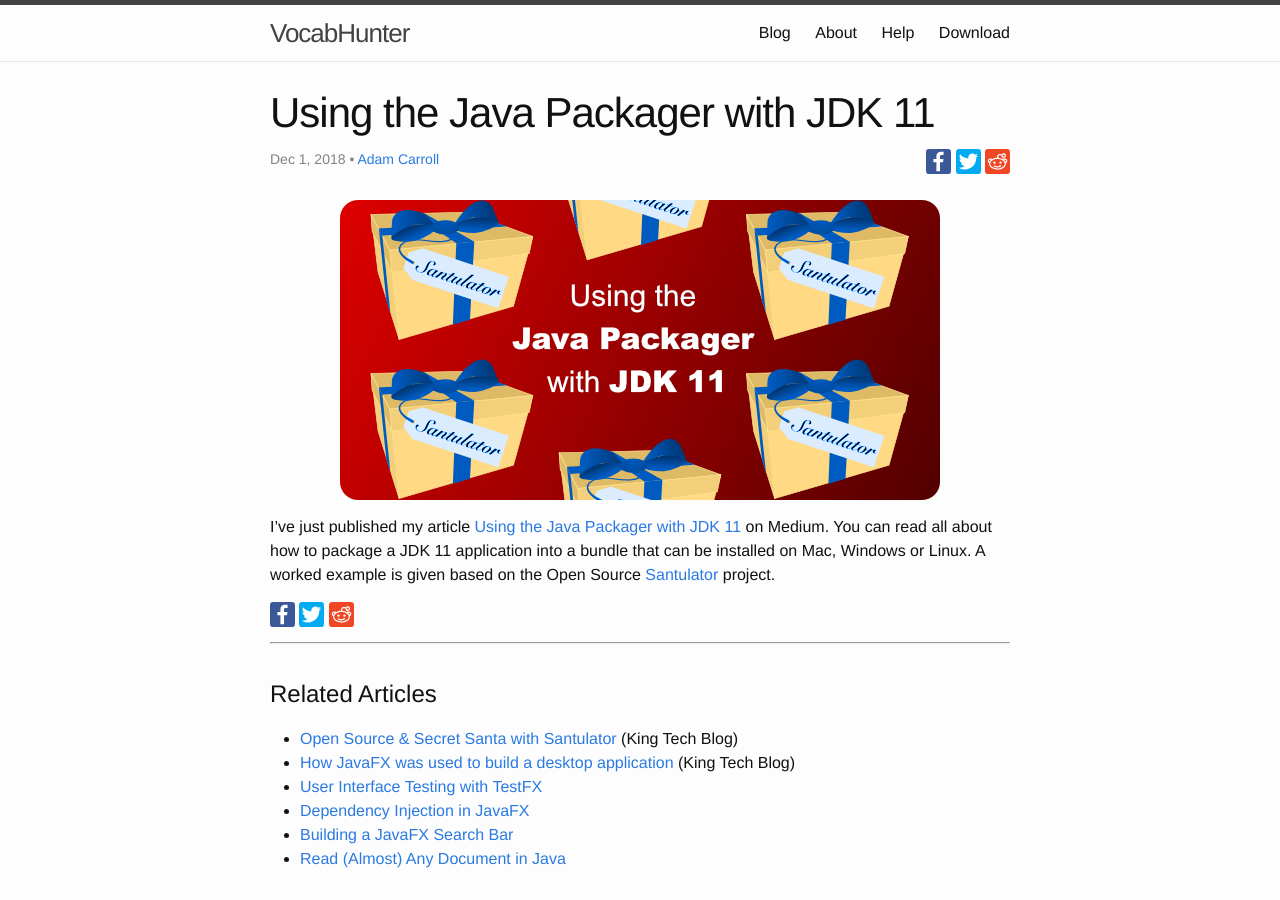
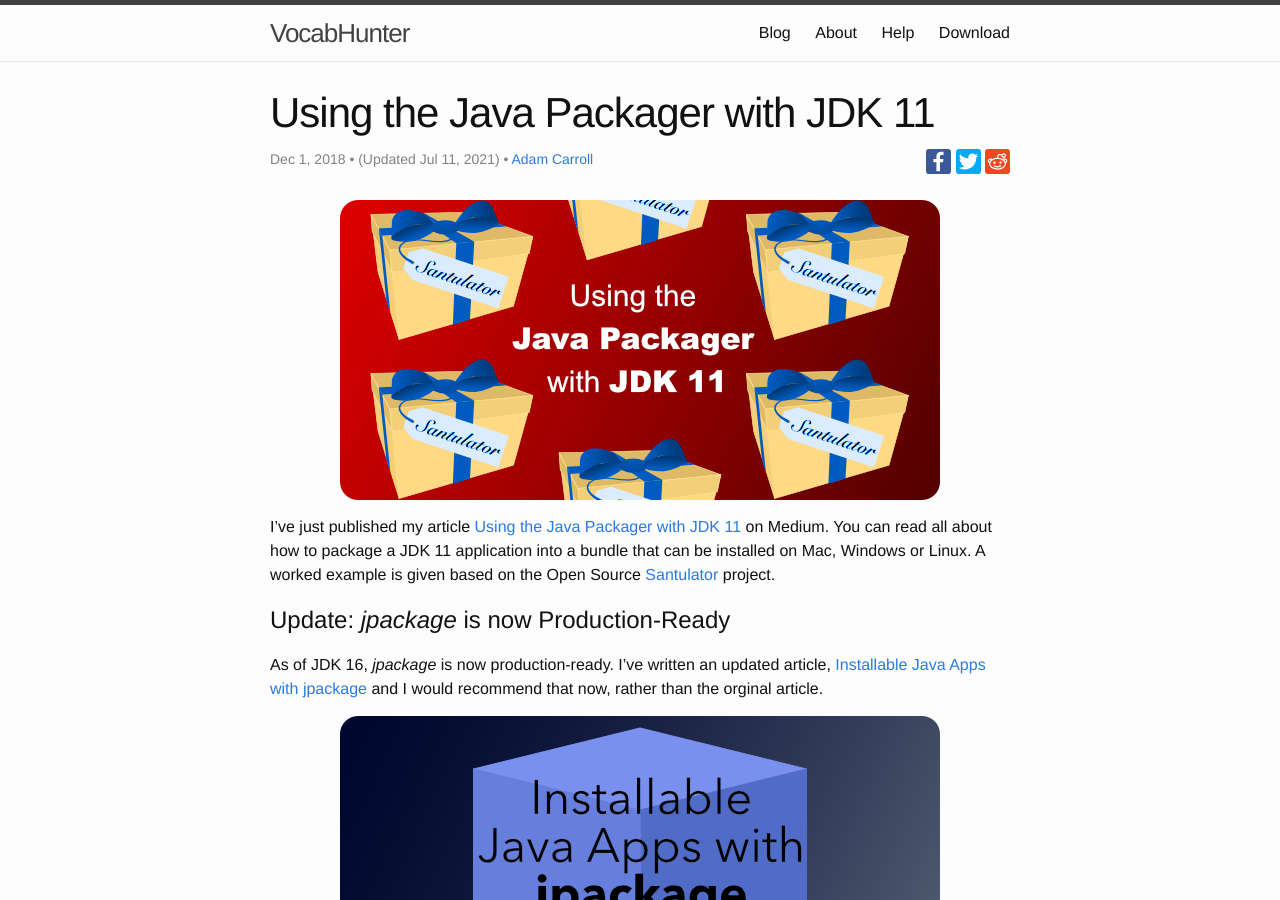
Before and after one commit to VocabHunter/vocabhunter.github.io, a Jekyll site: the page built from _posts/2018-12-01-java-packager-with-jdk-11.md, in a window 1280 px wide and 900 px high. Built offline with Jekyll 4.4.1, drawn with Linux system fonts in a browser that asks for light colours.

Commit message:
Updated the Java Packager announcement post

```diff
--- a/_posts/2018-12-01-java-packager-with-jdk-11.md
+++ b/_posts/2018-12-01-java-packager-with-jdk-11.md
@@ -2,6 +2,7 @@
 layout: post
 title:  "Using the Java Packager with JDK 11"
 date:   2018-12-01
+last_modified_at: 2021-07-11
 image: /assets/java-packager-jdk-11-2.png
 author: Adam
 description: With the Java Packager and JDK 11 you can create an installable bundle for Mac, Windows and Linux
@@ -10,6 +11,12 @@
 [![Using the Java Packager with JDK 11](/assets/java-packager-jdk-11-2.png){: .center-image }][Using the Java Packager with JDK 11]
 
 I've just published my article [Using the Java Packager with JDK 11] on Medium.  You can read all about how to package a JDK 11 application into a bundle that can be installed on Mac, Windows or Linux.  A worked example is given based on the Open Source [Santulator] project.
+
+# Update: _jpackage_ is now Production-Ready
+
+As of JDK 16, _jpackage_ is now production-ready.  I've written an updated article, [Installable Java Apps with jpackage] and I would recommend that now, rather than the orginal article.
+
+[![Installable Java Apps with jpackage](/assets/jpackage-installable-java-apps.png){: .center-image }][Installable Java Apps with jpackage]
 
 {% include share.html %}
 ___
@@ -23,6 +30,7 @@
 * [Read (Almost) Any Document in Java]
 
 [Using the Java Packager with JDK 11]:https://medium.com/@adam_carroll/java-packager-with-jdk11-31b3d620f4a8
+[Installable Java Apps with jpackage]:/2021/07/10/installable-java-apps-with-jpackage.html
 [How JavaFX was used to build a desktop application]:https://medium.com/techking/how-javafx-was-used-to-build-a-desktop-application-7d4c680d8dc
 [User Interface Testing with TestFX]:/2016/07/27/TestFX.html
 [Dependency Injection in JavaFX]:/2016/11/13/JavaFX-Dependency-Injection.html
```
